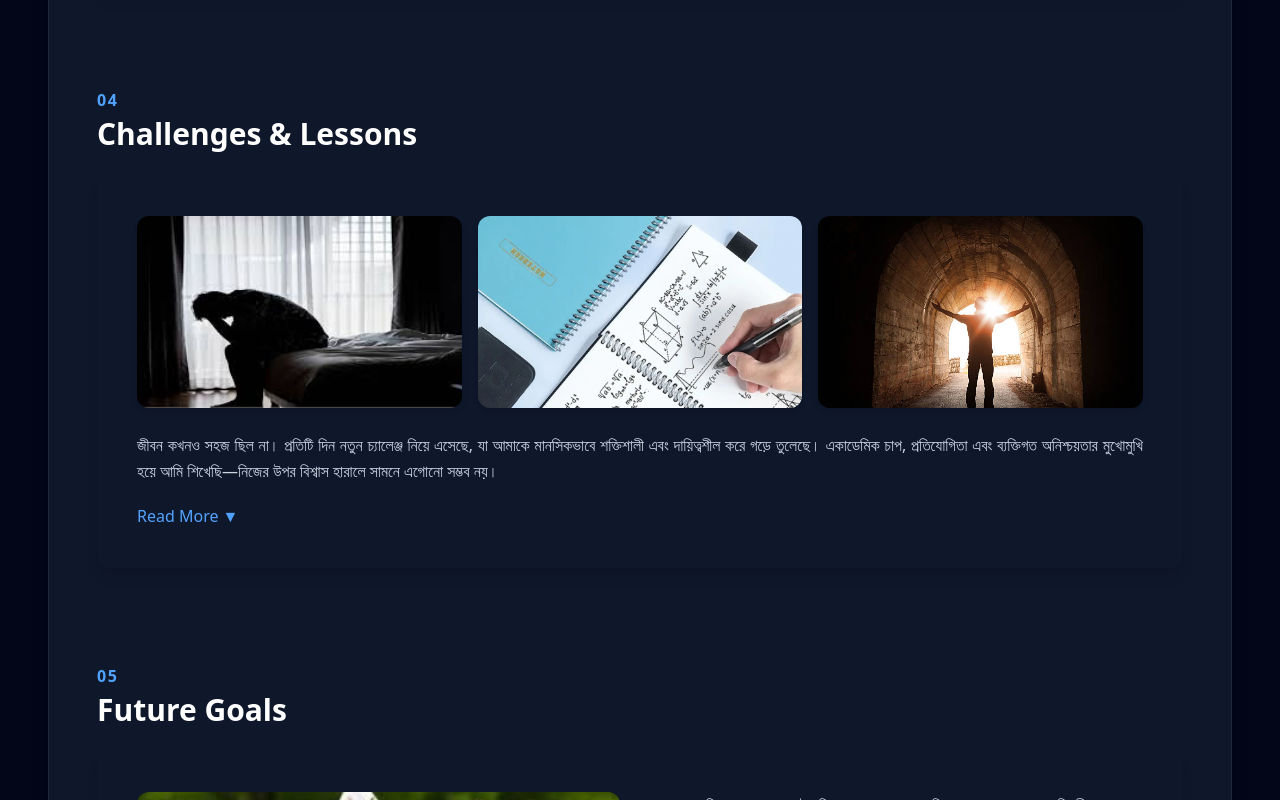
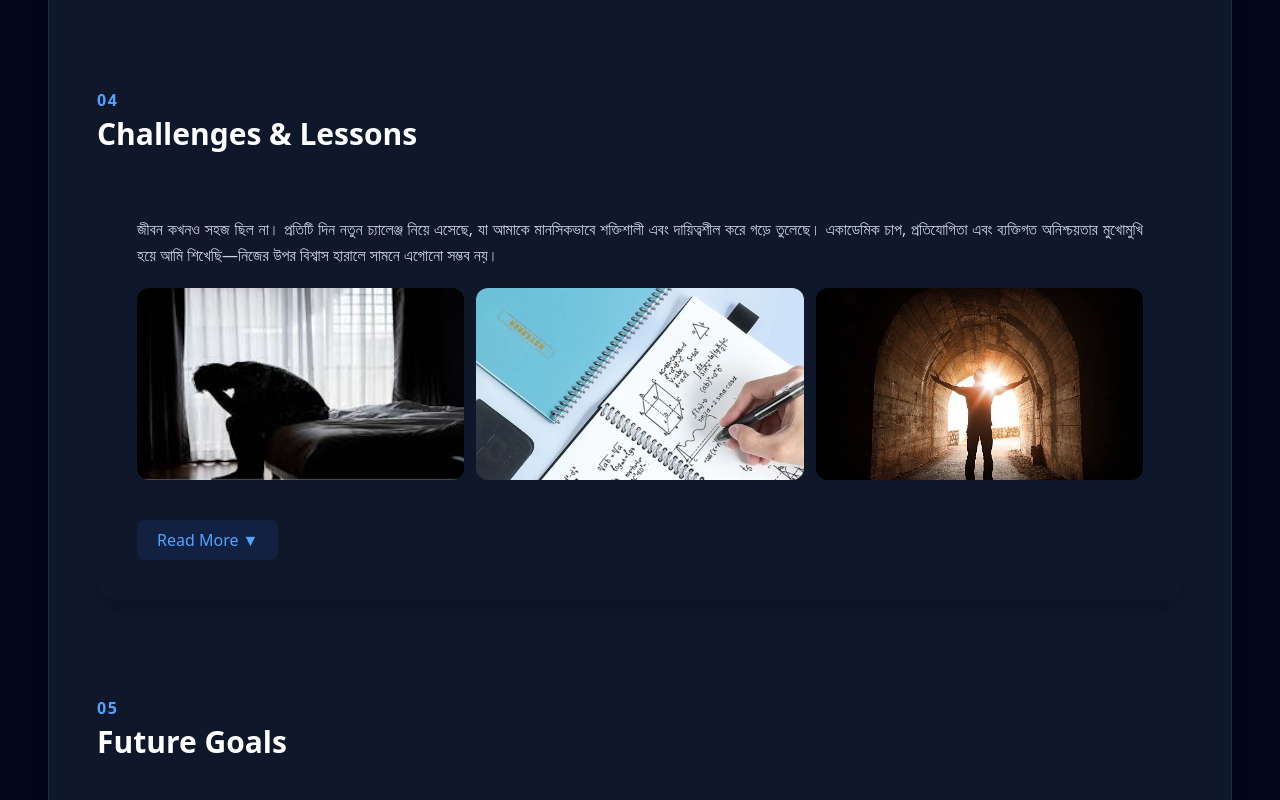
Before and after one commit to Badsha012/my-personal-websides, a React (Vite) app: page / in a window 1280 px wide. Shown: the part 2029-2829 px from the top of the page. Built offline with nearby package versions, Linux system fonts and the light colour scheme.

Commit message:
update a challenges part

```diff
--- a/src/Component/Challenges.jsx
+++ b/src/Component/Challenges.jsx
@@ -7,59 +7,65 @@ const Challenges = () => {
   const [readMore, setReadMore] = useState(false);
 
   return (
-    <section className="bg-slate-900 rounded-xl p-6 md:p-10 shadow-lg">
+    <section className="bg-slate-900 rounded-2xl p-5 md:p-10 shadow-xl">
 
 
-      {/* Images */}
-      <div className="grid grid-cols-1 sm:grid-cols-3 gap-4 mb-6">
-        <img
-          src={img1}
-          alt="Mental Challenge"
-          className="rounded-xl object-cover h-48 w-full shadow-md"
-        />
-        <img
-          src={img2}
-          alt="Time Management"
-          className="rounded-xl object-cover h-48 w-full shadow-md"
-        />
-        <img
-          src={img3}
-          alt="Growth & Hope"
-          className="rounded-xl object-cover h-48 w-full shadow-md"
-        />
-      </div>
 
-      {/* Content */}
-      <p className="text-slate-300 leading-relaxed text-justify">
+      {/* Text First (Better for Mobile UX) */}
+      <p className="text-slate-300 text-sm sm:text-base leading-relaxed text-justify mb-5">
         জীবন কখনও সহজ ছিল না। প্রতিটি দিন নতুন চ্যালেঞ্জ নিয়ে এসেছে, যা আমাকে
         মানসিকভাবে শক্তিশালী এবং দায়িত্বশীল করে গড়ে তুলেছে। একাডেমিক চাপ,
         প্রতিযোগিতা এবং ব্যক্তিগত অনিশ্চয়তার মুখোমুখি হয়ে আমি শিখেছি—নিজের উপর
         বিশ্বাস হারালে সামনে এগোনো সম্ভব নয়।
       </p>
 
+      {/* Images */}
+      <div className="grid grid-cols-1 sm:grid-cols-3 gap-3 mb-4">
+        <img
+          src={img1}
+          alt="Mental Strength"
+          className="rounded-xl h-40 sm:h-44 md:h-48 w-full object-cover"
+        />
+        <img
+          src={img2}
+          alt="Time Management"
+          className="rounded-xl h-40 sm:h-44 md:h-48 w-full object-cover"
+        />
+        <img
+          src={img3}
+          alt="Growth and Hope"
+          className="rounded-xl h-40 sm:h-44 md:h-48 w-full object-cover"
+        />
+      </div>
+
+      {/* Read More Content */}
       {readMore && (
-        <p className="text-slate-300 leading-relaxed text-justify mt-4">
+        <div className="space-y-4 text-slate-300 text-sm sm:text-base leading-relaxed text-justify mt-4">
+          <p>
             কঠিন সময় আমাকে শিখিয়েছে ধৈর্য ও অধ্যবসায়ের প্রকৃত মূল্য। ব্যর্থতা কখনো
             আমাকে থামিয়ে দেয়নি; বরং প্রতিটি ব্যর্থতা আমাকে নতুনভাবে শুরু করার সাহস
-          দিয়েছে। আমি উপলব্ধি করেছি যে জীবন কোনো সরল পথ নয়—এটি সমস্যা, শেখা এবং
-          আত্মউন্নয়নের ধারাবাহিক প্রক্রিয়া।
-          <br /><br />
+            দিয়েছে।
+          </p>
+
+          <p>
             সময় ব্যবস্থাপনা আমার জীবনের একটি গুরুত্বপূর্ণ শিক্ষা। প্রতিদিনের কাজ
             পরিকল্পনা করা, অগ্রগতি মূল্যায়ন করা এবং নিজের সীমাবদ্ধতা চিহ্নিত করা
-          আমাকে আরও আত্মনির্ভরশীল করেছে। এই অভ্যাস শুধু শিক্ষাজীবনে নয়, ব্যক্তিগত
-          জীবনেও আমাকে স্থির ও সংগঠিত থাকতে সাহায্য করেছে।
-          <br /><br />
+            আমাকে আরও আত্মনির্ভরশীল করেছে।
+          </p>
+
+          <p>
             প্রতিটি চ্যালেঞ্জ আমাকে শিখিয়েছে—সমস্যার মধ্যেই সমাধানের সম্ভাবনা
-          লুকিয়ে থাকে। আত্মবিশ্বাস, ধৈর্য এবং ধারাবাহিক প্রচেষ্টার মাধ্যমে যেকোনো
-          লক্ষ্য অর্জন সম্ভব। এই শিক্ষা আমাকে ভবিষ্যতের যেকোনো কঠিন পরিস্থিতিতে
-          দৃঢ়ভাবে এগিয়ে যাওয়ার শক্তি দেয়।
+            লুকিয়ে থাকে।
           </p>
+        </div>
       )}
 
       {/* Button */}
       <button
         onClick={() => setReadMore(!readMore)}
-        className="mt-5 text-blue-400 hover:text-blue-300 font-medium transition"
+        className="mt-6 w-full sm:w-auto text-center px-5 py-2 rounded-lg
+                   bg-blue-500/10 text-blue-400 hover:bg-blue-500/20
+                   transition font-medium"
       >
         {readMore ? "Read Less ▲" : "Read More ▼"}
       </button>
--- a/src/Component/Introduction.jsx
+++ b/src/Component/Introduction.jsx
@@ -50,7 +50,7 @@ const Introduction = () => {
             onClick={() => setReadMore(!readMore)}
             className="mt-4 text-blue-400 hover:text-blue-300 font-medium transition"
           >
-            {readMore ? "Read Less ↑" : "Read More ↓"}
+            {readMore ? "Read Less ▲" : "Read More ▼"}
           </button>
         </div>
       </div>
```
Lines whose indentation alone changed are shown as unchanged.
